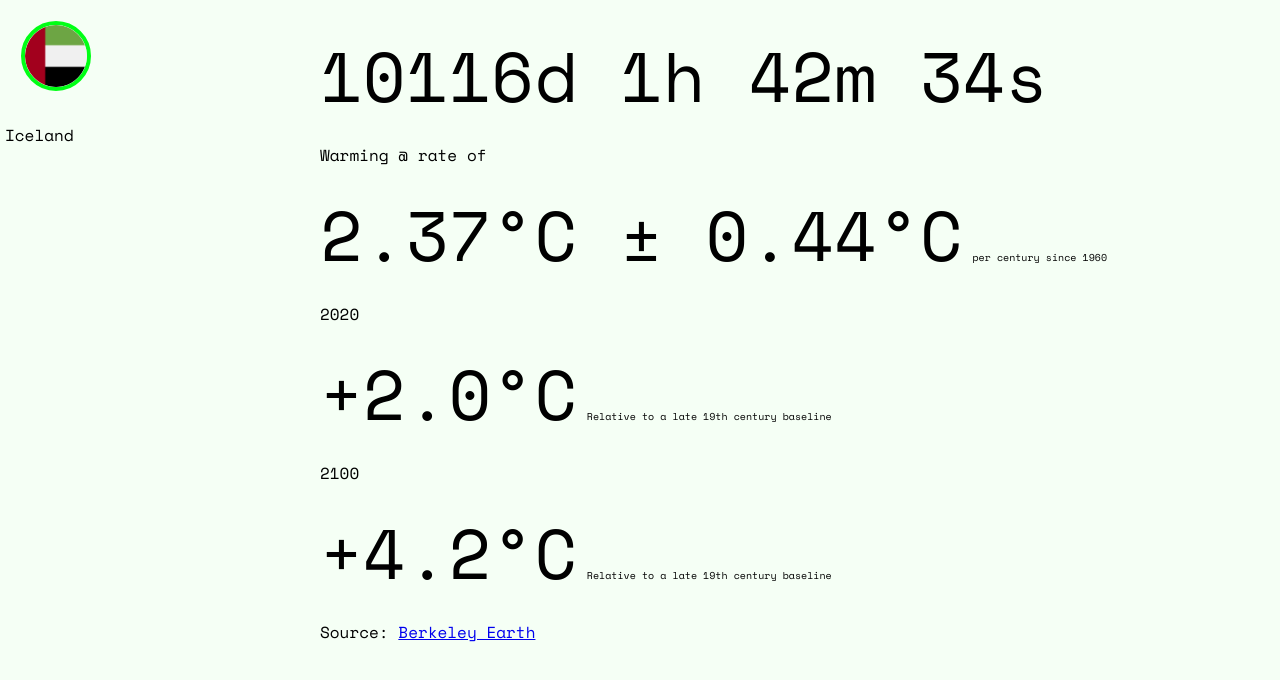
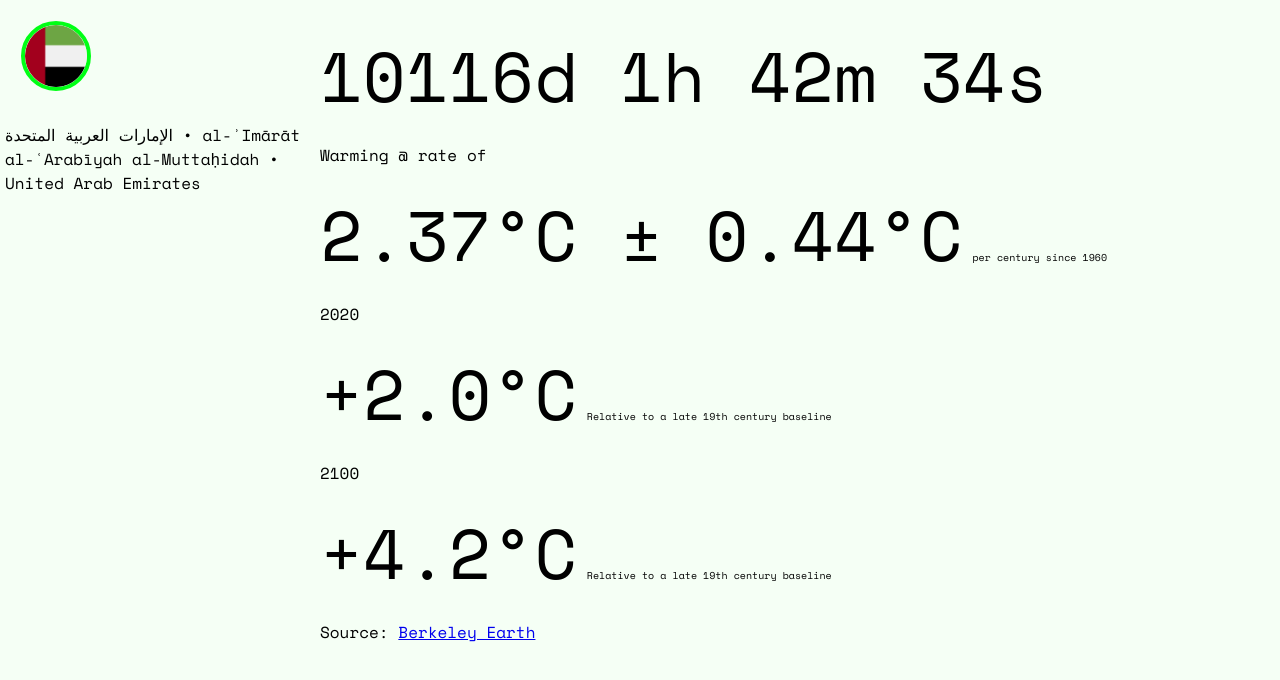
Before and after one commit to zero2050net/uae, a plain HTML site: page index.html in a window 1280 px wide. Shown: the top 680 px of the page. Drawn offline with nearby package versions, Linux system fonts and the light colour scheme; a web font is replaced by a local one.

Commit message:
Update index.html

```diff
--- a/index.html
+++ b/index.html
@@ -63,7 +63,7 @@ p4 {
 
 <div class="sidenav">
   <a href="https://zero2050.net"><img src="uae.png" alt="Avatar" class="avatar"></a>
-  <p>Iceland</p>
+  <p>الإمارات العربية المتحدة • al-ʾImārāt al-ʿArabīyah al-Muttaḥidah • United Arab Emirates</p>
 </div>
 
 <div class="content">
```
